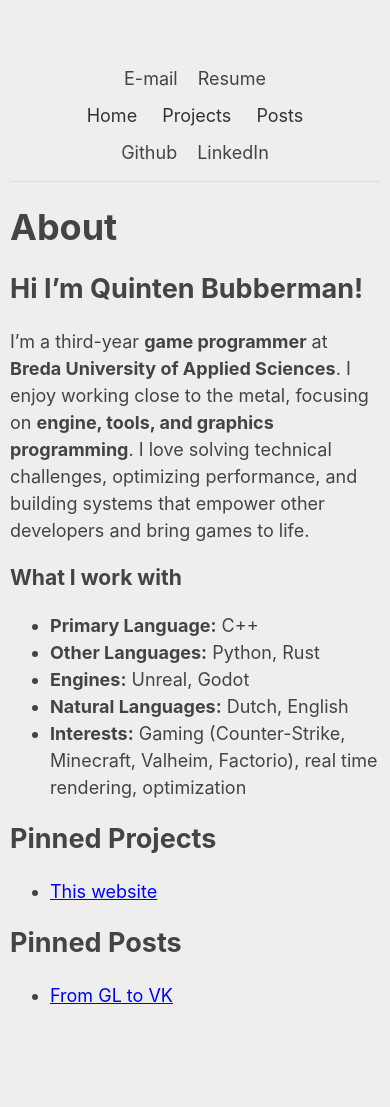
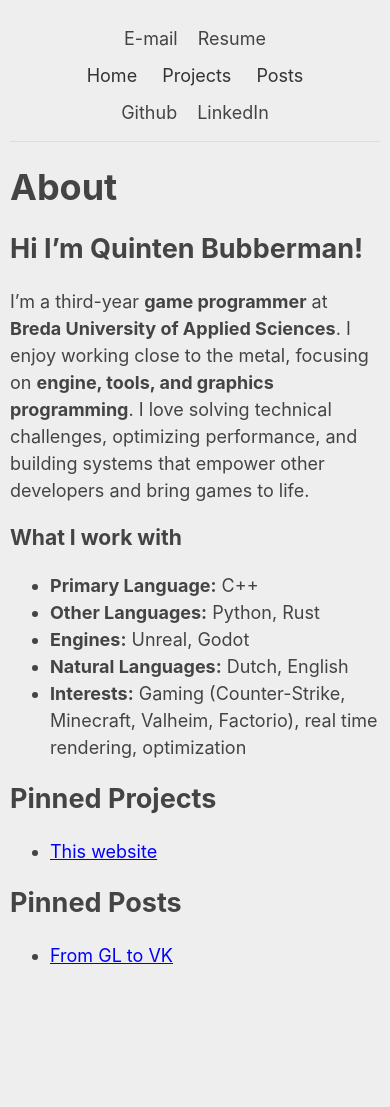
Before and after one commit to bakjedev/bakjedev.github.io, a Jekyll site: the page built from index.md, in a window 390 px wide. Built offline with Jekyll 4.4.1, drawn with Linux system fonts in a browser that asks for light colours; after the commit the page ends 1027 px from its top, so only the background shows below that.

Commit message:
remove margin at the top whenever in mobile mode

```diff
--- a/assets/style.css
+++ b/assets/style.css
@@ -79,6 +79,10 @@ nav a:visited {
 }
 
 @media (max-width: 600px) {
+  body {
+    margin: auto;
+  }
+
   .top-bar {
     position: static;
     flex-direction: column;
```
